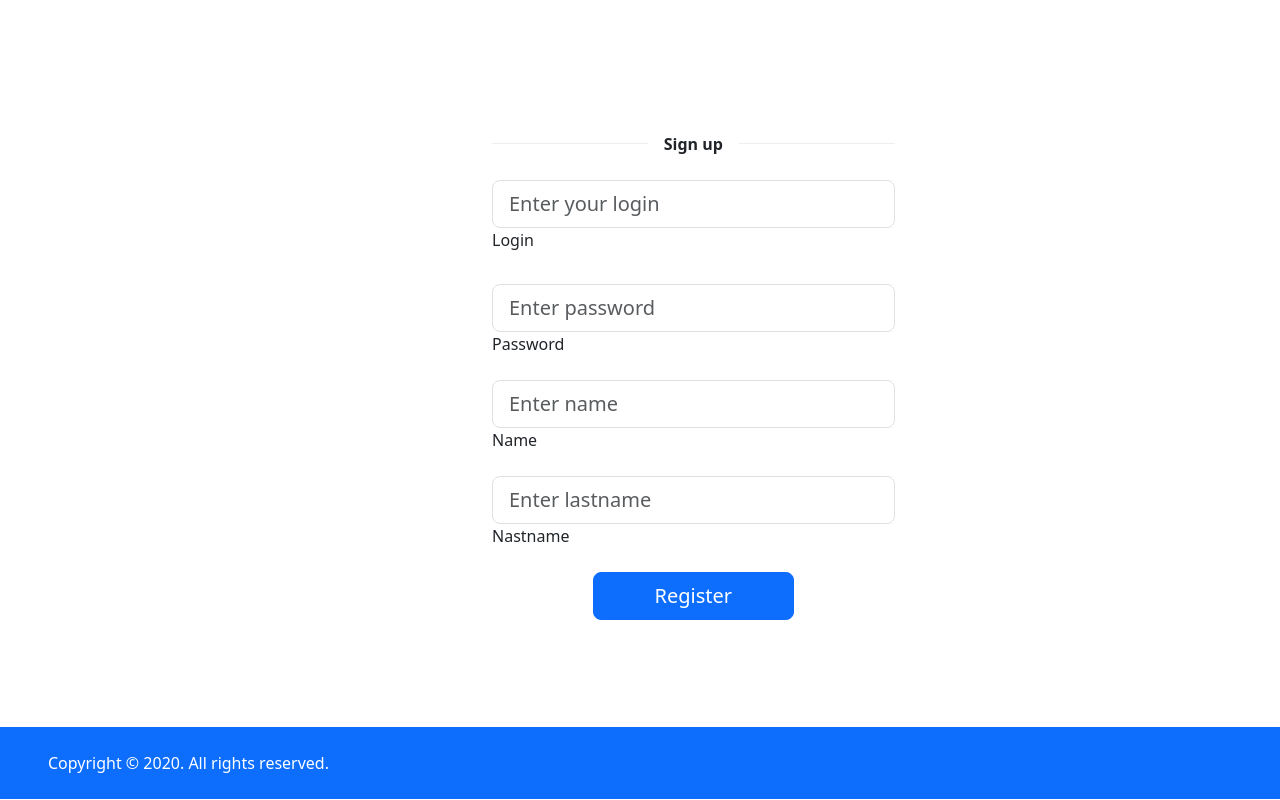
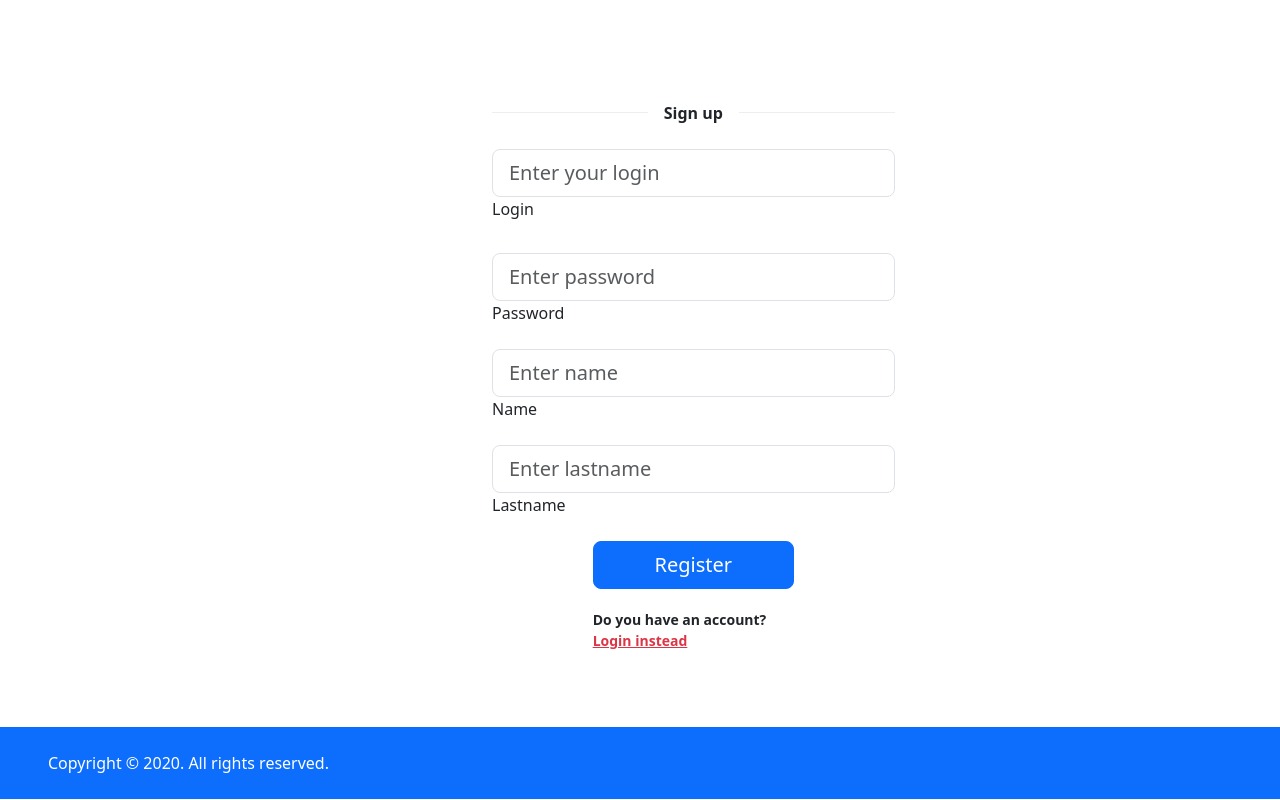
Before and after one commit to sHKamil/roommate-helper, a PHP site: page /app/Views/register.php in a window 1280 px wide. Run offline with PHP 8.4, Linux system fonts and the light colour scheme.

Commit message:
Added register system without validation

```diff
--- /dev/null
+++ b/app/Controllers/RegisterController.php
@@ -0,0 +1,19 @@
+<?php
+
+require_once "../Database/Database.php";
+
+class RegisterController
+{
+    private $db;
+
+    public function __construct()
+    {
+        $this->db = new Database;
+    }
+
+    public function AddUser($login, $password, $name, $lastname)
+    {
+        $rows = '"'.$login.'","'.$password.'","'.$name.'","'.$lastname.'"';
+        $this->db->insertQuery("users","login,password,name,lastname",$rows);
+    }
+}
--- a/app/Database/Database.php
+++ b/app/Database/Database.php
@@ -1,6 +1,6 @@
 <?php
 
-require_once ROOT_DIR.'/config/db_config.php';
+require_once '../../config/db_config.php';
 
 class Database
 {
--- a/app/Views/login.php
+++ b/app/Views/login.php
@@ -54,7 +54,7 @@ session_start();
                         <input type="submit" class="btn btn-primary btn-lg" style="padding-left: 2.5rem; padding-right: 2.5rem;" value="Login"/>
                         <p class="small fw-bold mt-2 pt-1 mb-0">
                             Don't have an account?
-                            <a href="#!" class="link-danger">Register</a>
+                            <a href="register.php" class="link-danger">Register</a>
                         </p>
                     </div>
 
--- a/app/Views/register.php
+++ b/app/Views/register.php
@@ -1,8 +1,12 @@
 <?php
 session_start();
 
-if (isset($_POST['login'])&&isset($_POST['password'])&&isset($_POST['name'])&&isset($_POST['lastname'])){
+require_once "../Controllers/RegisterController.php";
 
+if (isset($_POST['rlogin'])&&isset($_POST['rpassword'])&&isset($_POST['rname'])&&isset($_POST['rlastname'])){
+    $register = new RegisterController;
+    $register->AddUser($_POST['rlogin'],$_POST['rpassword'],$_POST['rname'],$_POST['rlastname']);
+    header("Location: login.php");
 }
 ?>
 
@@ -21,38 +25,42 @@ if (isset($_POST['login'])&&isset($_POST['password'])&&isset($_POST['name'])&&is
     <div class="container-fluid h-custom">
         <div class="row d-flex justify-content-center align-items-center h-100">
             <div class="col-md-8 col-lg-6 col-xl-4 offset-xl-1">
-                <form method="POST" action="../../index.php">
+                <form method="POST" action="register.php">
                     <div class="divider d-flex align-items-center my-4">
                         <p class="text-center fw-bold mx-3 mb-0">Sign up</p>
                     </div>
 
                     <!-- Email input -->
                     <div class="form-outline mb-4">
-                        <input type="text" name="login" class="form-control form-control-lg" placeholder="Enter your login" />
-                        <label class="form-label" for="login">Login</label>
+                        <input type="text" name="rlogin" class="form-control form-control-lg" placeholder="Enter your login" />
+                        <label class="form-label" for="rlogin">Login</label>
                     </div>
 
                     <!-- Password input -->
                     <div class="form-outline mb-3">
-                        <input type="password" name="password" class="form-control form-control-lg" placeholder="Enter password" />
-                        <label class="form-label" for="password">Password</label>
+                        <input type="password" name="rpassword" class="form-control form-control-lg" placeholder="Enter password" />
+                        <label class="form-label" for="rpassword">Password</label>
                     </div>
 
                     <!-- Name input -->
                     <div class="form-outline mb-3">
-                        <input type="text" name="name" class="form-control form-control-lg" placeholder="Enter name" />
-                        <label class="form-label" for="password">Name</label>
+                        <input type="text" name="rname" class="form-control form-control-lg" placeholder="Enter name" />
+                        <label class="form-label" for="rname">Name</label>
                     </div>
 
                     <!-- Lastname input -->
                     <div class="form-outline mb-3">
-                        <input type="text" name="lastname" class="form-control form-control-lg" placeholder="Enter lastname" />
-                        <label class="form-label" for="password">Nastname</label>
+                        <input type="text" name="rlastname" class="form-control form-control-lg" placeholder="Enter lastname" />
+                        <label class="form-label" for="rlastname">Lastname</label>
                     </div>
 
 
                     <div class="d-grid gap-2 col-6 mx-auto">
                         <input type="submit" class="btn btn-primary btn-lg" value="Register"/>
+                        <p class="small fw-bold mt-2 pt-1 mb-0">
+                            Do you have an account?
+                            <a href="login.php" class="link-danger">Login instead</a>
+                        </p>
                     </div>
 
                 </form>
```
